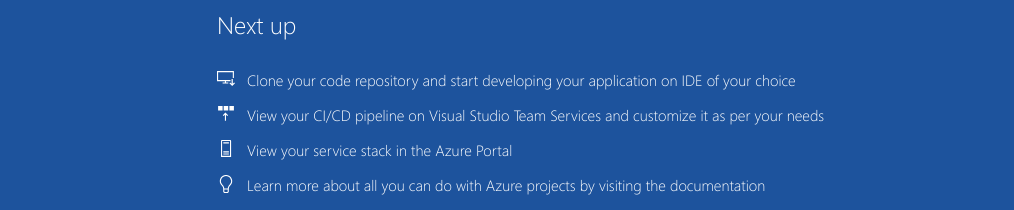
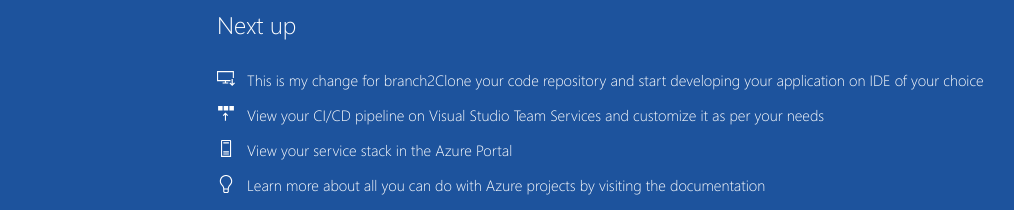
Before and after one commit to harshadachavan/gitdemo2, a plain HTML site: page index.html in a window 1280 px wide. Shown: the part 590-800 px from the top of the page, without its empty margins (8-1022 px from the left). Drawn offline with Linux system fonts and the light colour scheme.

Commit message:
My changes to branch 2

```diff
--- a/index.html
+++ b/index.html
@@ -27,7 +27,8 @@
                         <div class="step">
                             <div class="step-icon">
                                 <img src="img/cloneWhite.svg">
-                            </div>
+			    </div>
+			    <div>This is my change for branch2 </div>
                             <div class="step-text"><a href="https://go.microsoft.com/fwlink/?linkid=862409">Clone your code repository and start developing your application on IDE of your choice</a></div>
                         </div>
                         <div class="step">
```
